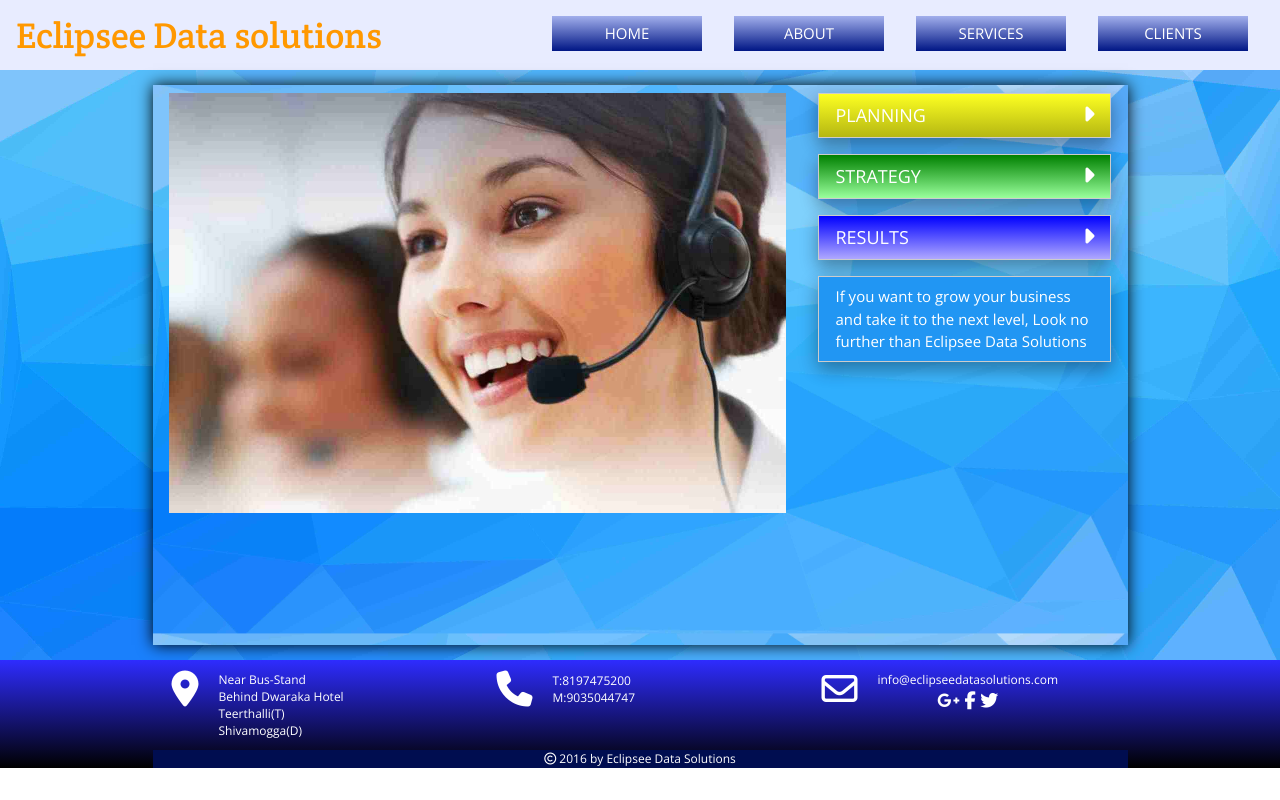
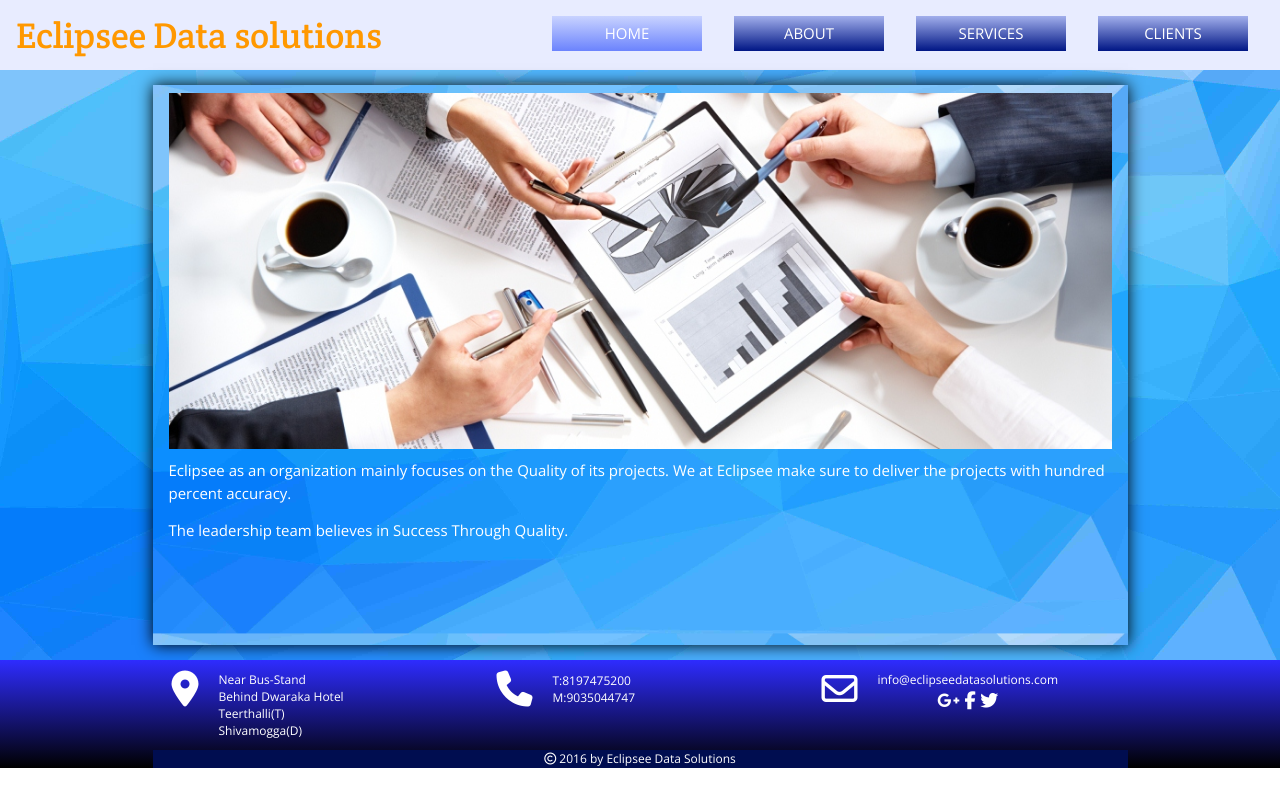
Before and after one commit to sachinvprabhu/eclipsee-web, a plain HTML site: page index.html in a window 1280 px wide. Drawn offline with nearby package versions, Linux system fonts and the light colour scheme.

Commit message:
Selected navigation button changes to light shade
Image in main page added, Links for sliders removed/commented
Navigation button color changing added

```diff
--- a/angular-config.js
+++ b/angular-config.js
@@ -18,7 +18,7 @@ org={
 }
 
 org.vits.eclipsee.app.controller("rootAppController",function($scope,$location,$http){
-
+	$scope.location = $location;
 });
 org.vits.eclipsee.app.config(['$routeProvider',
 	function($routeProvider) {
--- a/css/custom.css
+++ b/css/custom.css
@@ -1,5 +1,8 @@
-.nav-bar .w3-btn{
+.nav-btn{
 	background: -webkit-linear-gradient(top,#a2afec, #001685) !important;
+}
+.nav-btn-selected{
+	background: -webkit-linear-gradient(top,#c9d3ff, #6b83fd) !important;
 }
 
 .app {
@@ -59,9 +62,9 @@ html,body{
 .slider .ng-leave.ng-leave-active{ left:-100% }
 .slider { position: relative; }
 .slider > div {
-	width: 655px;
+
 	display: inline-block;
-	position: absolute;
+	position: inherit;
 }
 
 footer > div {
--- a/index.html
+++ b/index.html
@@ -19,7 +19,7 @@
 
 	</head>
 	<body onload="org.vits.bootstrap()">
-		<div class="w3-theme-l3 app">
+		<div class="w3-theme-l3 app" ng-controller="rootAppController">
 			<div class="w3-theme-light w3-padding w3-row">
 				<div class="w3-xxlarge w3-text-orange w3-col l5 title">
 					Eclipsee Data solutions
@@ -27,21 +27,21 @@
 				<div class="w3-col l7 nav-bar">
 					<div class="w3-theme-light w3-row">
 						<div class="w3-col s6 m3 w3-padding">
-							<a class="w3-btn w3-theme-l3 full-width" href="#/">HOME</a>
+							<a class="w3-btn w3-theme-l3 full-width {{(location.path()!='/')?'nav-btn':'nav-btn-selected'}}" href="#/">HOME</a>
 						</div>
 						<div class="w3-col s6 m3 w3-padding">
-							<a class="w3-btn w3-theme-l3 full-width" href="#/about">ABOUT</a>
+							<a class="w3-btn w3-theme-l3 full-width {{(location.path()!='/about')?'nav-btn':'nav-btn-selected'}}" href="#/about">ABOUT</a>
 						</div>
 						<div class="w3-col s6 m3 w3-padding">
-							<a class="w3-btn w3-theme-l3 full-width" href="#/services">SERVICES</a>
+							<a class="w3-btn w3-theme-l3 full-width {{(location.path()!='/services')?'nav-btn':'nav-btn-selected'}}" href="#/services">SERVICES</a>
 						</div>
 						<div class="w3-col s6 m3 w3-padding">
-							<a class="w3-btn w3-theme-l3 full-width" href="#/clients">CLIENTS</a>
+							<a class="w3-btn w3-theme-l3 full-width {{(location.path()!='/clients')?'nav-btn':'nav-btn-selected'}}" href="#/clients">CLIENTS</a>
 						</div>
 					</div>
 				</div>
 			</div>
-			<div ng-view ng-controller="rootAppController" class="page-container">
+			<div ng-view class="page-container">
 			</div>
 		<footer style="background: -webkit-linear-gradient(top,#2e2cff, black);">
 			<div class="w3-row">
--- a/views/home.html
+++ b/views/home.html
@@ -1,7 +1,7 @@
 <div class="w3-row">
-	<div class="w3-col m8 w3-padding">
-		<div class="" style="overflow:hidden;min-height:28rem;">
-			<div class="slider" style="height: 28rem;" ng-switch on="article">
+	<div class="w3-col w3-padding">
+		<div class="" style="min-height:28rem;">
+			<div class="slider" style="min-height: 28rem;" ng-switch on="article">
 				<div ng-switch-when="2">
 					Test 2
 				</div>
@@ -12,11 +12,17 @@
 					Test 4
 				</div>
 				<div ng-switch-default>
-					<img src="img/bg6.jpg" style="height: 28rem;"/>
+					<img src="img/meeting.jpg" style="width:100%;"/>
+					<p>
+						Eclipsee as an organization mainly focuses on the Quality of its projects. We at Eclipsee make sure to deliver the projects with hundred percent accuracy.
+					</p>
+					<p>
+						The leadership team believes in Success Through Quality.
+					</p>
 				</div>
 			</div>
 		</div>
-	</div>
+	</div><!--
 	<div class="w3-col m4">
 		<div class="w3-padding">
 			<div class="w3-card-8 w3-padding w3-large w3-border" style="background:-webkit-linear-gradient(top,#fdff22, rgb(181, 183, 18))" ng-click="article = '1';">
@@ -42,5 +48,5 @@
 				Look no further than Eclipsee Data Solutions
 			</div>
 		</div>
-	</div>
+	</div>-->
 </div>
```
Also changed, not shown: img/meeting.jpg (added).
